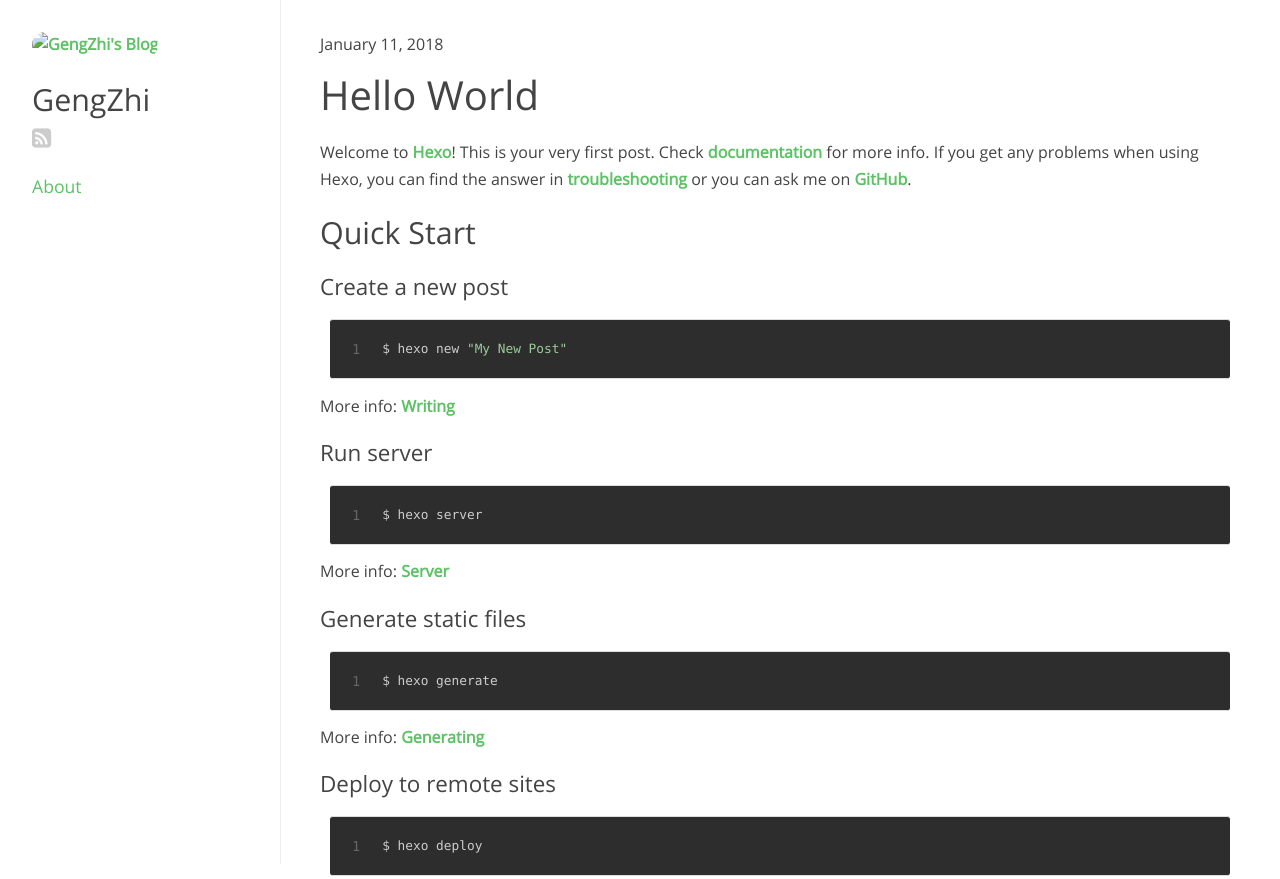
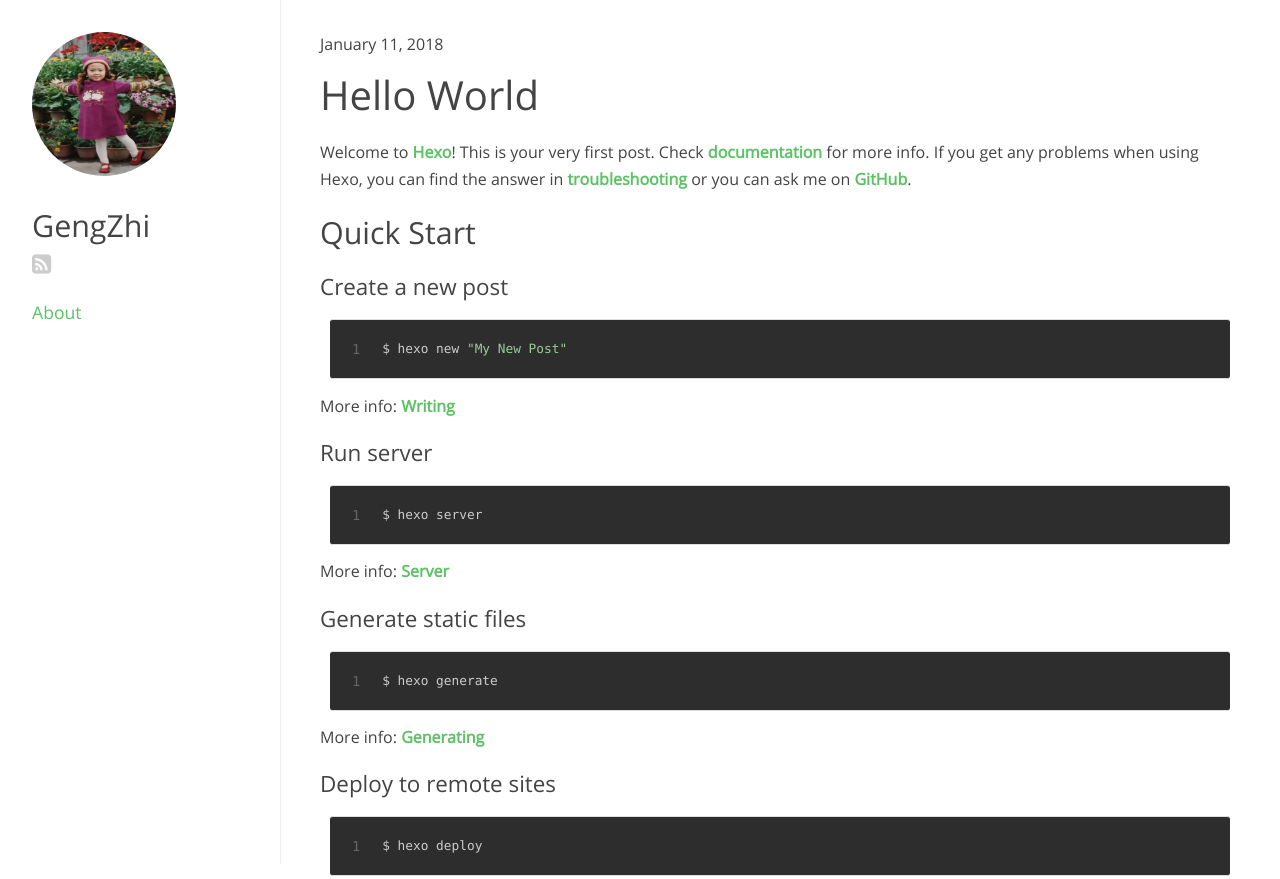
Before and after one commit to zhanggengzhi/gengzhi.github.com, a plain HTML site: page 2018/01/11/hello-world/index.html in a window 1280 px wide. Shown: the top 879 px of the page. Drawn offline with Linux system fonts and the light colour scheme; files whose address does not match are found by name.

Commit message:
Site updated: 2018-01-29 23:31:35

```diff
--- a/2018/01/11/hello-world/index.html
+++ b/2018/01/11/hello-world/index.html
@@ -5,7 +5,7 @@
         <meta http-equiv="Content-Type" content="text/html" charset="UTF-8">
         <meta http-equiv="X-UA-Compatible" content="IE=edge,chrome=1">
         <meta name="description" content="">
-        <link rel="shortcut icon" href="assets/head.jpg"/>
+        <link rel="shortcut icon" href="https://zhanggengzhi.github.io/gengzhi.github.com/assets/head.jpg"/>
         <link rel="canonical" href="http://guolinn.com/">
         <link rel="alternate" type="application/rss+xml" title="GengZhi" href="/atom.xml">
         <title>Hello World | GengZhi&#39;s Blog</title>
@@ -28,7 +28,7 @@
 
 
         <header id="header">
-            <a id="logo" href="/gengzhi.github.com/"><img src="assets/head.jpg" alt="GengZhi's Blog" /></a>
+            <a id="logo" href="/gengzhi.github.com/"><img src="https://zhanggengzhi.github.io/gengzhi.github.com/assets/head.jpg" alt="GengZhi's Blog" /></a>
             <h1><a href="/gengzhi.github.com/">GengZhi</a></h1>
             <p></p>
             <div id="follow-icons">
```
Also changed, not shown: 2018/01/11/testme2/index.html (+2 -2 lines), archives/2018/01/index.html (+2 -2 lines), archives/2018/index.html (+2 -2 lines), archives/index.html (+2 -2 lines), index.html (+2 -2 lines), tags/随笔/index.html (+2 -2 lines).
